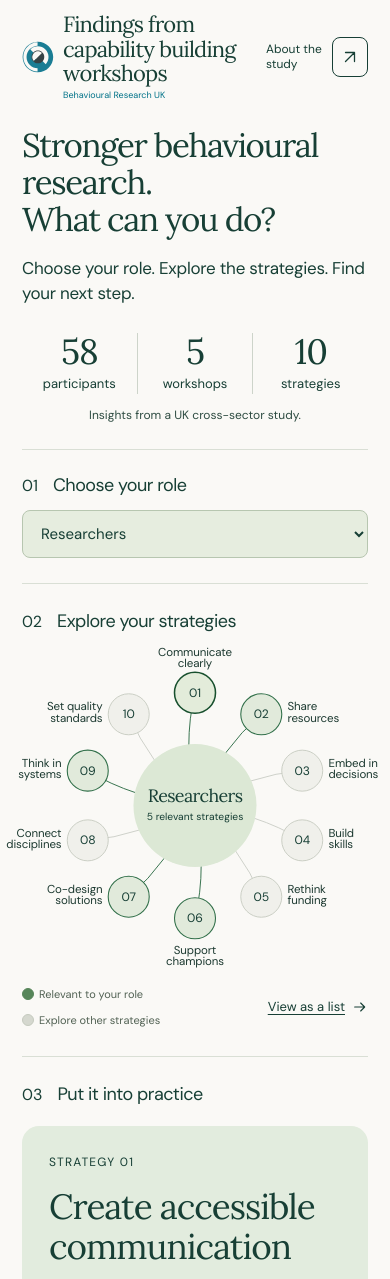
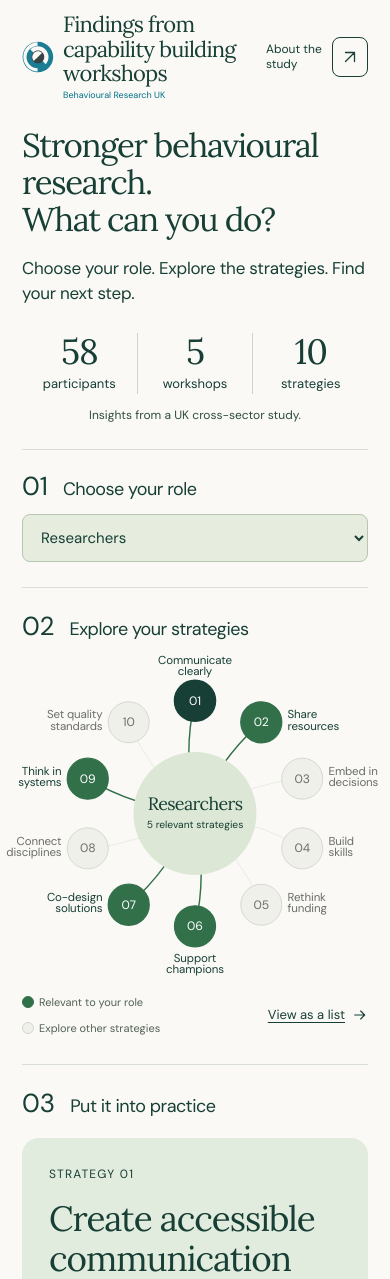
Before and after one commit to MaggieGuanyuYang/BR-UK_capability_building_workshops, a React (Vite) app: page / in a window 390 px wide. Shown: the top 1279 px of the page. Built offline with nearby package versions, Linux system fonts and the light colour scheme.

Commit message:
Improve role filter contrast and enlarge section numbers

```diff
--- a/src/styles.css
+++ b/src/styles.css
@@ -239,8 +239,9 @@ h1 em {
   white-space: nowrap;
 }
 .step-heading > span {
-  font-size: 18px;
+  font-size: 30px;
   font-weight: 600;
+  line-height: 1;
   font-variant-numeric: tabular-nums;
   letter-spacing: 0;
 }
@@ -316,13 +317,14 @@ h1 em {
   overflow: visible;
 }
 .network-links path {
-  stroke: #cdd0c8;
-  stroke-width: 1.5;
+  stroke: #e1e1db;
+  stroke-width: 1;
   fill: none;
   transition: stroke 0.2s;
 }
 .network-links path.is-relevant {
   stroke: var(--green);
+  stroke-width: 2.25;
 }
 .network-centre {
   fill: #dce8d5;
@@ -348,21 +350,20 @@ h1 em {
 }
 .node-circle {
   fill: #f0f0eb;
-  stroke: #c9cec3;
+  stroke: #d6d7d1;
   stroke-width: 1.5;
   transition:
     fill 0.2s,
     stroke 0.2s;
 }
 .is-relevant .node-circle {
-  fill: #e1eadb;
+  fill: var(--green);
   stroke: var(--green);
-  stroke-width: 1.7;
+  stroke-width: 2;
 }
 .is-selected .node-circle {
-  stroke: #18502e;
+  stroke: #6a6d68;
   stroke-width: 2.4;
-  fill: #e3ecda;
 }
 .node-focus {
   fill: none;
@@ -373,21 +374,33 @@ h1 em {
   stroke: #af622e;
 }
 .network-node:hover .node-circle {
-  fill: #d7e2cf;
+  fill: #f0f0eb;
+  stroke: #6a6d68;
+  stroke-width: 2.4;
+}
+.network-node.is-relevant:is(:hover, .is-selected) .node-circle {
+  fill: var(--ink);
   stroke: var(--ink);
-  stroke-width: 2.4;
 }
 .node-number {
   font-size: 17px;
   font-weight: 500;
-  fill: var(--ink);
+  fill: #6a6d68;
   pointer-events: none;
+}
+.is-relevant .node-number {
+  fill: #fff;
+  font-weight: 600;
 }
 .node-label {
   font-size: 15px;
-  fill: #1c3930;
+  fill: #6a6d68;
   letter-spacing: -0.2px;
   pointer-events: none;
+}
+.is-relevant .node-label {
+  fill: var(--ink);
+  font-weight: 600;
 }
 .map-key {
   display: flex;
@@ -415,13 +428,13 @@ h1 em {
   height: 16px;
   display: inline-block;
   flex-shrink: 0;
-  background: #d5d8cf;
-  border: 1px solid #c5cabf;
+  background: #f0f0eb;
+  border: 1px solid #d6d7d1;
   border-radius: 50%;
 }
 .legend-dot.active {
-  background: #568559;
-  border-color: #568559;
+  background: var(--green);
+  border-color: var(--green);
 }
 .text-button {
   display: inline-flex;
@@ -600,6 +613,7 @@ h1 em {
 }
 .strategy-list-row {
   background: transparent;
+  color: #6a6d68;
   display: flex;
   align-items: center;
   gap: 12px;
@@ -614,7 +628,15 @@ h1 em {
 }
 .strategy-list-row:hover,
 .strategy-list-row.is-selected {
-  background: #e5ecdf;
+  background: #f0f0eb;
+}
+.strategy-list-row:has(.list-number.is-relevant) {
+  background: #edf2e9;
+  color: var(--ink);
+  font-weight: 600;
+}
+.strategy-list-row:has(.list-number.is-relevant):is(:hover, .is-selected) {
+  background: #dce7d6;
 }
 .strategy-list-row > svg {
   margin-left: auto;
@@ -622,8 +644,9 @@ h1 em {
 .strategy-list-row small {
   display: block;
   font-size: 10px;
+  font-weight: 400;
   margin-top: 2px;
-  color: #566b5d;
+  color: inherit;
 }
 .list-number {
   width: 30px;
@@ -631,14 +654,15 @@ h1 em {
   border-radius: 50%;
   display: grid;
   place-items: center;
-  border: 1px solid #bfc6b8;
+  border: 1px solid #d6d7d1;
   background: #f0f0eb;
   flex-shrink: 0;
   font-size: 12px;
 }
 .list-number.is-relevant {
-  background: #dce8d5;
+  background: var(--green);
   border-color: var(--green);
+  color: #fff;
 }
 .page-shell.has-plan {
   padding-bottom: 86px;
@@ -1074,7 +1098,7 @@ h1 em {
     gap: 12px;
   }
   .step-heading > span {
-    font-size: 16px;
+    font-size: 26px;
   }
   .map-column {
     padding: 0 18px;
@@ -1326,9 +1350,6 @@ h1 em {
     gap: 15px;
     margin-bottom: 20px;
     white-space: normal;
-  }
-  .step-heading > span {
-    font-size: 16px;
   }
   .role-column {
     margin-bottom: 25px;
```
